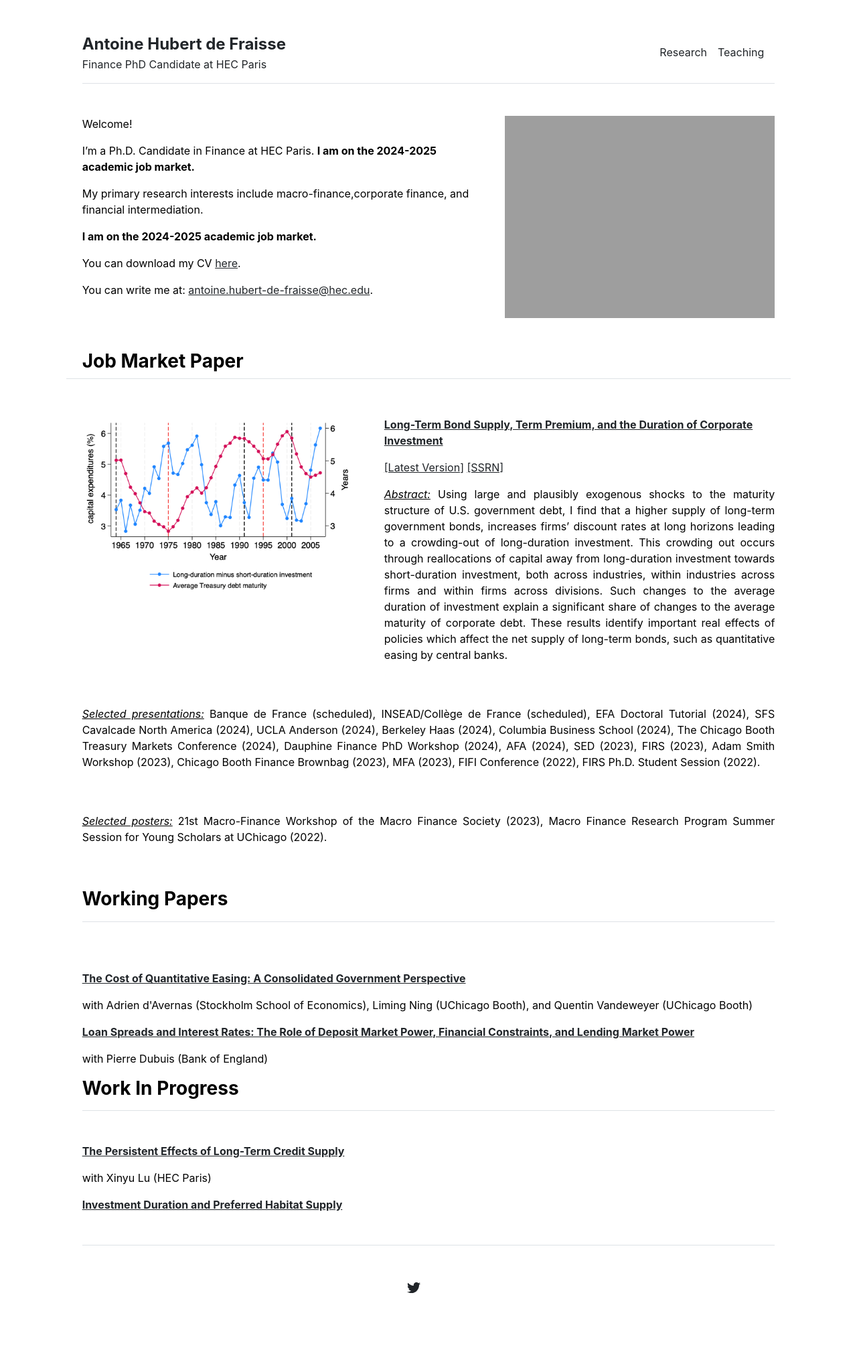
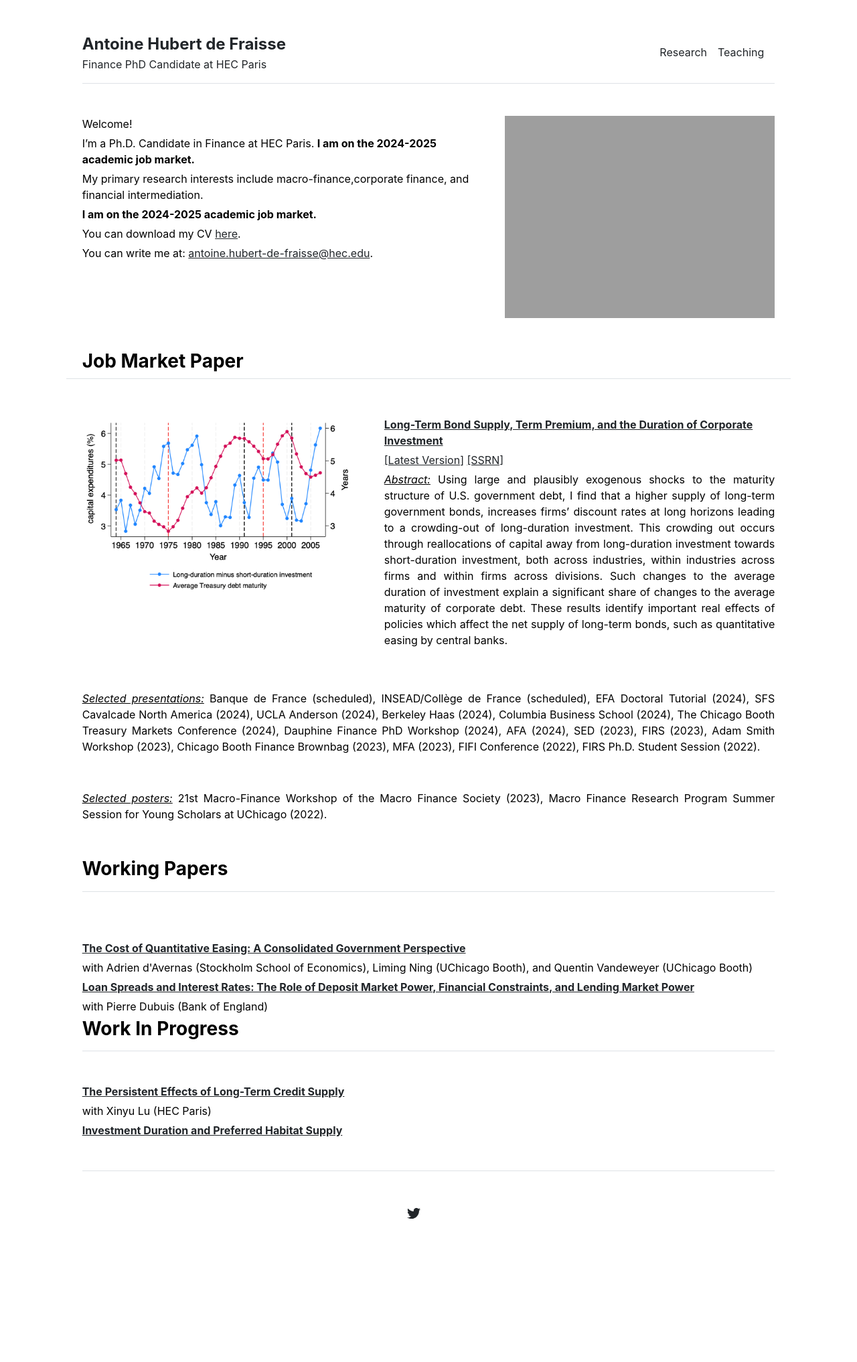
Before and after one commit to antoinehubertdefraisse/antoinehubertdefraisse.github.io, a Jekyll site: the page built from index.md, in a window 1280 px wide. Shown: the whole page at 67% size. Built offline with Jekyll 4.4.1, drawn with Linux system fonts in a browser that asks for light colours; after the commit the page ends 1923 px from its top, so only the background shows below that.

Commit message:
Update main.scss

```diff
--- a/_sass/main.scss
+++ b/_sass/main.scss
@@ -12,3 +12,19 @@ body {
 body a {
   color: $linkColor
 }
+
+p {
+    margin-bottom: 5px; /* Reduces the space between paragraphs */
+}
+
+h3 {
+    margin-bottom: 10px; /* Adjusts the space after the section heading */
+}
+
+.row.g-5.mb-5 {
+    margin-bottom: 20px; /* Adjusts the spacing between sections */
+}
+
+.col-md-7 {
+    margin-bottom: 10px; /* Reduces space after the content in the right column */
+}
```
